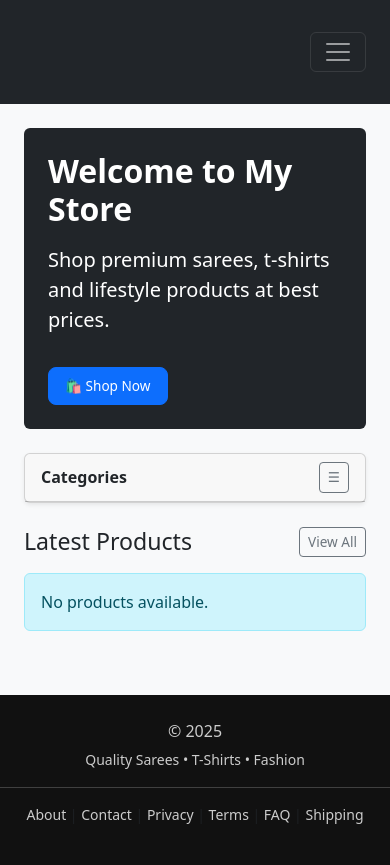
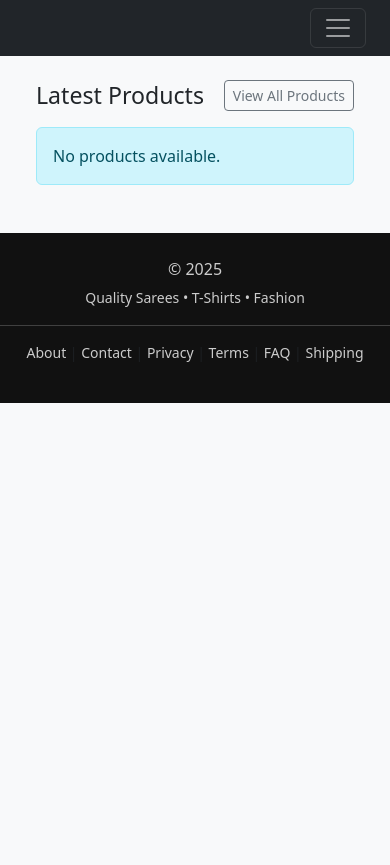
Before and after one commit to Saifuddin1/Store, a Flask app: page / in a window 390 px wide. After the commit the page ends 403 px from the top, so only its background shows below. Run offline with Flask 3, Linux system fonts and the light colour scheme.

Commit message:
updated code

```diff
--- a/app/main/routes.py
+++ b/app/main/routes.py
@@ -67,11 +67,77 @@ def order_detail(order_id):
     )
 
 
+# @main_bp.route("/")
+# def home():
+#     q = request.args.get("q", "").strip()
+
+#     products_query = (
+#         Product.query
+#         .join(Category)
+#         .filter(
+#             Product.is_active == True,
+#             Category.is_active == True
+#         )
+#     )
+#     print(products_query.count())
+
+#     # 🔍 SEARCH LOGIC
+#     if q:
+#         products_query = products_query.filter(
+#             or_(
+#                 Product.name.ilike(f"%{q}%"),
+#                 Category.name.ilike(f"%{q}%")
+#             )
+#         )
+#     products = (
+#         products_query
+#         .order_by(Product.created_at.desc())
+#         .limit(8)
+#         .all()
+#     )
+
+#     # ⭐ Rating summary (avg + count)
+#     ratings = (
+#         db.session.query(
+#             ProductReview.product_id,
+#             func.avg(ProductReview.rating).label("avg_rating"),
+#             func.count(ProductReview.id).label("total_reviews")
+#         )
+#         .filter(ProductReview.is_approved == True)
+#         .group_by(ProductReview.product_id)
+#         .all()
+#     )
+
+#     rating_map = {
+#         r.product_id: {
+#             "avg": round(float(r.avg_rating), 1),
+#             "count": r.total_reviews
+#         }
+#         for r in ratings
+#     }
+
+
+#     return render_template(
+#         "store/home.html",
+#         products=products,
+#         rating_map=rating_map,
+#         search_query=q
+#     )
+
+
+from flask_login import current_user
+from flask import redirect, url_for
+
 @main_bp.route("/")
 def home():
+
+    # 🔐 Redirect admin users to admin dashboard
+    if current_user.is_authenticated:
+        if getattr(current_user, "role", None) == "admin":
+            return redirect(url_for("admin.dashboard"))
+
+
     q = request.args.get("q", "").strip()
-
-    categories = Category.query.filter_by(is_active=True).all()
 
     products_query = (
         Product.query
@@ -82,7 +148,7 @@ def home():
         )
     )
 
-    # 🔍 SEARCH LOGIC
+    # 🔍 SEARCH
     if q:
         products_query = products_query.filter(
             or_(
@@ -98,7 +164,7 @@ def home():
         .all()
     )
 
-    # ⭐ Rating summary (avg + count)
+    # ⭐ Rating summary
     ratings = (
         db.session.query(
             ProductReview.product_id,
@@ -120,7 +186,6 @@ def home():
 
     return render_template(
         "store/home.html",
-        categories=categories,
         products=products,
         rating_map=rating_map,
         search_query=q
--- a/app/templates/layout/customer_base.html
+++ b/app/templates/layout/customer_base.html
@@ -51,7 +51,7 @@
 <!-- CUSTOMER NAVBAR -->
 <!-- ===================== -->
 <nav class="navbar navbar-expand-lg navbar-dark bg-dark">
-  <div class="container-fluid my-4 px-4">
+  <div class="container-fluid px-4">
 
     <!-- LOGO -->
     <a class="navbar-brand d-flex align-items-center"
--- a/app/templates/store/home.html
+++ b/app/templates/store/home.html
@@ -4,164 +4,134 @@
 
 {% block content %}
 
-<!-- ================= HERO SECTION ================= -->
-<div class="bg-dark text-white p-4 p-md-5 rounded mb-4 mb-md-5">
-  <div class="row align-items-center">
-    <div class="col-lg-8">
-      <h1 class="display-5 fw-bold">Welcome to My Store</h1>
-      <p class="lead mt-3">
-        Shop premium sarees, t-shirts and lifestyle products at best prices.
-      </p>
-      <a href="{{ url_for('main.products') }}"
-         class="btn btn-primary btn-lg mt-3">
-        🛍 Shop Now
-      </a>
-    </div>
-  </div>
-</div>
+<div class="container my-4">
 
-<!-- ================= MAIN CONTENT ================= -->
-<div class="row">
-
-  <!-- ================= LEFT SIDEBAR (CATEGORIES) ================= -->
-  <div class="col-lg-3 mb-4">
-
-    <div class="card shadow-sm">
-
-      <!-- Header with toggle for mobile -->
-      <div class="card-header fw-bold d-flex justify-content-between align-items-center">
-        Categories
-        <button class="btn btn-sm btn-outline-secondary d-lg-none"
-                data-bs-toggle="collapse"
-                data-bs-target="#categoryList">
-          ☰
-        </button>
-      </div>
-
-      <!-- Collapsible category list -->
-      <div class="collapse d-lg-block" id="categoryList">
-        {% if categories %}
-        <ul class="list-group list-group-flush">
-          {% for c in categories %}
-          <li class="list-group-item">
-            <a href="{{ url_for('main.category_products', slug=c.slug) }}"
-               class="text-decoration-none text-dark d-block">
-              {{ c.name }}
-            </a>
-          </li>
-          {% endfor %}
-        </ul>
-        {% else %}
-        <div class="card-body text-muted">
-          No categories available
-        </div>
-        {% endif %}
-      </div>
-
-    </div>
-
+  <!-- ================= HEADER ================= -->
+  <div class="d-flex justify-content-between align-items-center mb-3">
+    <h3 class="mb-0">Latest Products</h3>
+    <a href="{{ url_for('main.products') }}"
+       class="btn btn-outline-secondary btn-sm">
+      View All Products
+    </a>
   </div>
 
-  <!-- ================= RIGHT CONTENT (PRODUCTS) ================= -->
-  <div class="col-lg-9">
+  {% if products %}
 
-    <div class="d-flex justify-content-between align-items-center mb-3">
-      <h3 class="mb-0">Latest Products</h3>
-      <a href="{{ url_for('main.products') }}"
-         class="btn btn-outline-secondary btn-sm">
-        View All
-      </a>
-    </div>
+  <!-- ================= SLIDER ================= -->
+  <div class="slider-wrapper">
 
-    {% if products %}
-    <div class="row">
+    <!-- LEFT -->
+    <button class="slider-btn left" onclick="slideLeft()">&#8249;</button>
+
+    <!-- TRACK -->
+    <div class="slider-track" id="productSlider">
 
       {% for p in products %}
-      <div class="col-xl-3 col-lg-4 col-md-6 col-sm-6 col-12 mb-4">
+      <div class="slider-item">
 
-        <div class="card h-100 shadow-sm product-card">
 
-          <!-- IMAGE -->
-          {% if p.primary_image %}
-            <img src="{{ url_for('static', filename=p.primary_image) }}"
-                 class="card-img-top img-fluid"
-                 style="aspect-ratio: 3 / 4; object-fit: cover;"
-                 alt="{{ p.name }}">
-          {% else %}
-            <div class="bg-light d-flex align-items-center justify-content-center"
-                 style="aspect-ratio: 3 / 4;">
-              <span class="text-muted">No Image</span>
-            </div>
-          {% endif %}
 
-          <!-- BODY -->
-          <div class="card-body d-flex flex-column">
-
-            <h6 class="card-title mb-1">{{ p.name }}</h6>
-
-            {% if rating_map.get(p.id) %}
-            <div class="small text-muted mb-1">
-              ⭐ {{ rating_map[p.id].avg }} ({{ rating_map[p.id].count }})
-            </div>
-            {% endif %}
-
-            <p class="mb-2">
-              {% if p.final_price < p.price %}
-                <span class="fw-bold text-success">
-                  ₹{{ p.final_price }}
-                </span>
-                <del class="text-muted ms-2">₹{{ p.price }}</del>
-              {% else %}
-                <span class="fw-bold">
-                  ₹{{ p.price }}
-                </span>
-              {% endif %}
-            </p>
-
-            <a href="{{ url_for('main.product_detail', slug=p.slug) }}"
-               class="btn btn-outline-primary mt-auto w-100">
-              View Product
-            </a>
-
-          </div>
-
-        </div>
+        {% include "store/_product_card.html" %}
 
       </div>
       {% endfor %}
 
     </div>
-    {% else %}
-      <div class="alert alert-info">
-        No products available.
-      </div>
-    {% endif %}
+
+    <!-- RIGHT -->
+    <button class="slider-btn right" onclick="slideRight()">&#8250;</button>
 
   </div>
+
+  {% else %}
+    <div class="alert alert-info">No products available.</div>
+  {% endif %}
 
 </div>
 
 <!-- ================= STYLES ================= -->
 <style>
+/* Slider wrapper */
+.slider-wrapper {
+  position: relative;
+}
+
+/* Track */
+.slider-track {
+  display: flex;
+  gap: 16px;
+  overflow-x: auto;
+  scroll-behavior: smooth;
+  padding: 10px 0;
+}
+
+.slider-track::-webkit-scrollbar {
+  display: none;
+}
+
+/* EXACTLY 4 ITEMS */
+.slider-item {
+  flex: 0 0 calc((100% - 48px) / 4); /* 3 gaps × 16px */
+}
+
+/* Buttons */
+.slider-btn {
+  position: absolute;
+  top: 45%;
+  transform: translateY(-50%);
+  background: #fff;
+  border: none;
+  font-size: 28px;
+  padding: 6px 14px;
+  box-shadow: 0 2px 10px rgba(0,0,0,.25);
+  cursor: pointer;
+  z-index: 10;
+}
+
+.slider-btn.left { left: -14px; }
+.slider-btn.right { right: -14px; }
+
+/* Hover */
 .product-card:hover {
   transform: translateY(-6px);
   transition: 0.2s ease;
 }
 
-/* Mobile typography tuning */
+/* Tablet → 2 cards */
+@media (max-width: 992px) {
+  .slider-item {
+    flex: 0 0 calc((100% - 16px) / 2);
+  }
+}
+
+/* Mobile → swipe */
 @media (max-width: 576px) {
-  h1.display-5 {
-    font-size: 2rem;
+  .slider-item {
+    flex: 0 0 80%;
   }
-
-  .card-title {
-    font-size: 0.95rem;
-  }
-
-  .btn {
-    font-size: 0.85rem;
+  .slider-btn {
+    display: none;
   }
 }
 </style>
 
+<!-- ================= JS ================= -->
+<script>
+const slider = document.getElementById("productSlider");
+
+function getCardWidth() {
+  const card = slider.querySelector(".slider-item");
+  const gap = 16; // must match CSS gap
+  return card.offsetWidth + gap;
+}
+
+function slideLeft() {
+  slider.scrollBy({ left: -getCardWidth(), behavior: "smooth" });
+}
+
+function slideRight() {
+  slider.scrollBy({ left: getCardWidth(), behavior: "smooth" });
+}
+</script>
+
 {% endblock %}
```
Also changed, not shown: app/templates/store/_product_card.html (added, +67 -0 lines), app/templates/store/category.html (+31 -7 lines), app/templates/store/products.html (+12 -8 lines).
